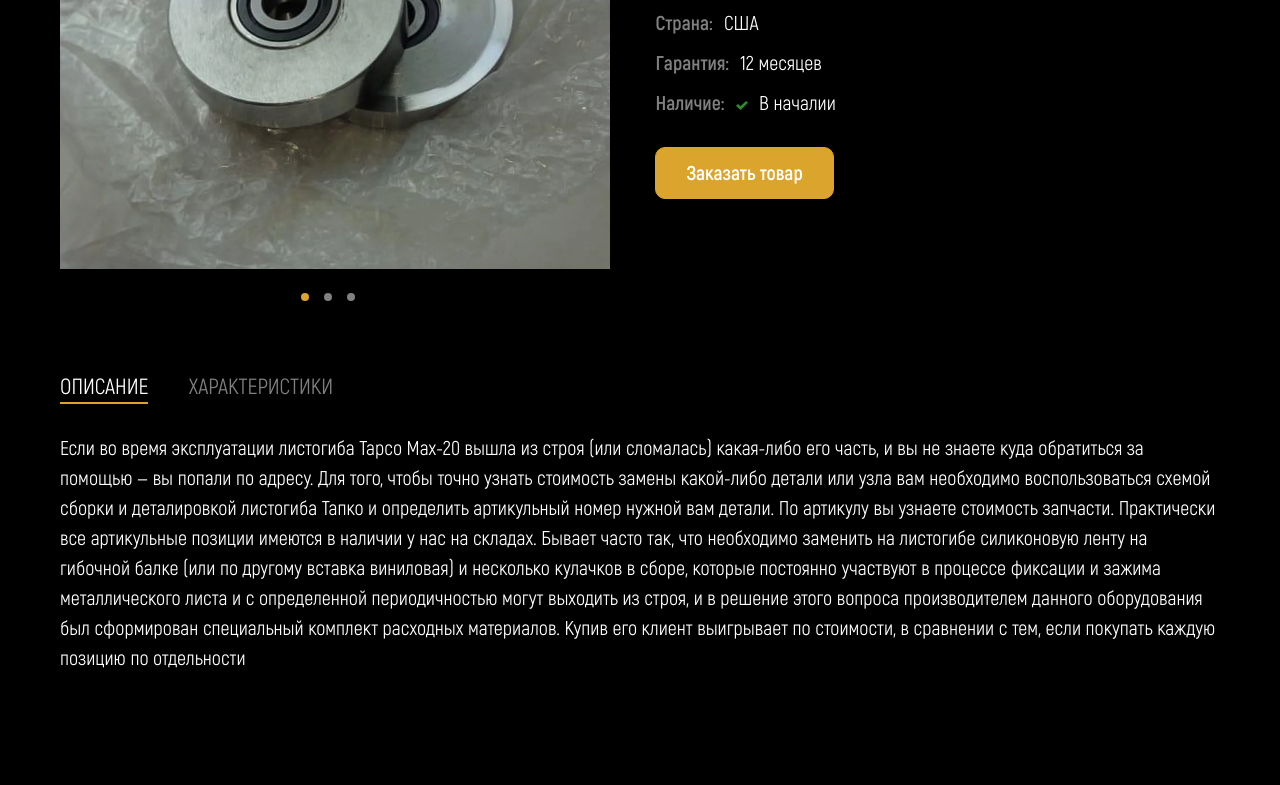
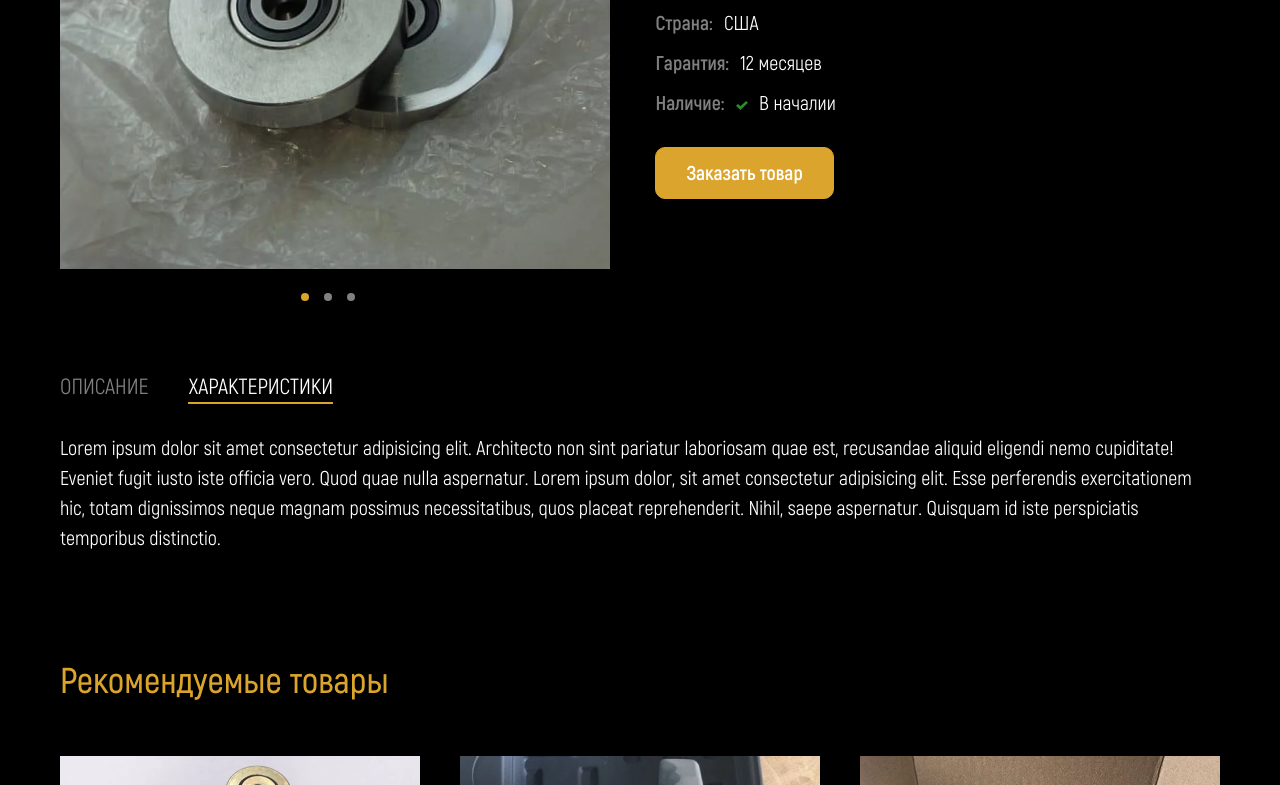
Before and after one commit to lovelyProject/card, a plain HTML site: page index.html in a window 1280 px wide. Both pictures are taken after a click on the element "ХАРАКТЕРИСТИКИ". Shown: the part 435-1220 px from the top of the page. Drawn offline with nearby package versions, Linux system fonts and the light colour scheme; files that its build step writes are made by us from their sources.

Commit message:
made toggle

```diff
--- a/index.html
+++ b/index.html
@@ -63,10 +63,10 @@
                 </div>
                 <div class="main__toggle">
                     <div class="main__toggle-titles">
-                        <h2 class="main__toggle-title main__toggle-title_active toggle-active">Описание</h2>
-                        <h2 class="main__toggle-title">Характеристики</h2>
+                        <h2 class="main__toggle-title main__toggle-title_active" onclick="switchToggle(0)">Описание</h2>
+                        <h2 class="main__toggle-title" onclick="switchToggle(1)">Характеристики</h2>
                     </div>
-                    <p class="main__toggle-text">Если во время эксплуатации листогиба Tapco Max-20 вышла из строя (или
+                    <p class="main__toggle-text" id="toggle-1">Если во время эксплуатации листогиба Tapco Max-20 вышла из строя (или
                         сломалась) какая-либо его часть, и вы не знаете куда обратиться за помощью — вы попали по
                         адресу. Для того, чтобы точно узнать стоимость замены какой-либо детали или узла вам необходимо
                         воспользоваться схемой сборки и деталировкой листогиба Тапко и определить артикульный номер
@@ -78,6 +78,7 @@
                         производителем данного оборудования был сформирован специальный комплект расходных материалов.
                         Купив его клиент выигрывает по стоимости, в сравнении с тем, если покупать каждую позицию по
                         отдельности</p>
+                    <p class="main__toggle-text" id="toggle-2">Lorem ipsum dolor sit amet consectetur adipisicing elit. Architecto non sint pariatur laboriosam quae est, recusandae aliquid eligendi nemo cupiditate! Eveniet fugit iusto iste officia vero. Quod quae nulla aspernatur. Lorem ipsum dolor, sit amet consectetur adipisicing elit. Esse perferendis exercitationem hic, totam dignissimos neque magnam possimus necessitatibus, quos placeat reprehenderit. Nihil, saepe aspernatur. Quisquam id iste perspiciatis temporibus distinctio. </p>
                 </div>
                 <h2 class="main__title">Рекомендуемые товары</h2>
                 <div class="bottom-slider-container" id="bottom-slider">
--- a/script.js
+++ b/script.js
@@ -10,6 +10,8 @@ const body = document.body
 const bottomSlides = document.querySelectorAll(".bottom-slider-item img");
 const bottomSlider = document.getElementById("bottom-slider");
 const bottomDots = document.getElementById("bottom-dots").children;
+const toggleText = document.querySelectorAll(".main__toggle-text");
+const toggleTitles = document.querySelectorAll(".main__toggle-title ");
 
 function showSlide(n) {
     currentSlide = n;
@@ -67,3 +69,17 @@ function showBottomSlides(n) {
 
     bottomDots[n].classList.add("dot-active");
 }
+
+function switchToggle(n) {
+    for (let elem of toggleTitles){
+        elem.classList.remove("main__toggle-title_active");
+    }
+    toggleTitles[n].classList.add("main__toggle-title_active");
+    for (let elem of toggleText){
+        elem.style.display = "none";
+    }
+
+    toggleText[n].style.display = "block";
+}
+
+switchToggle(0)
```
